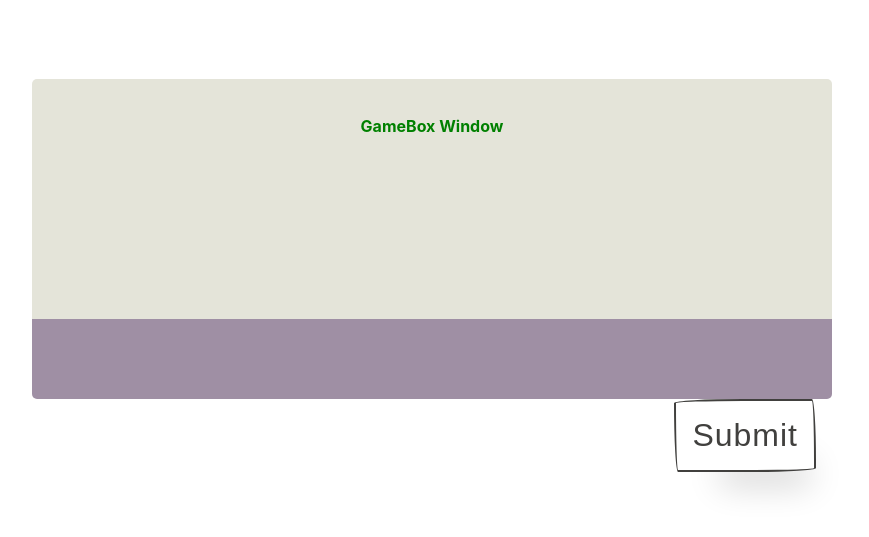
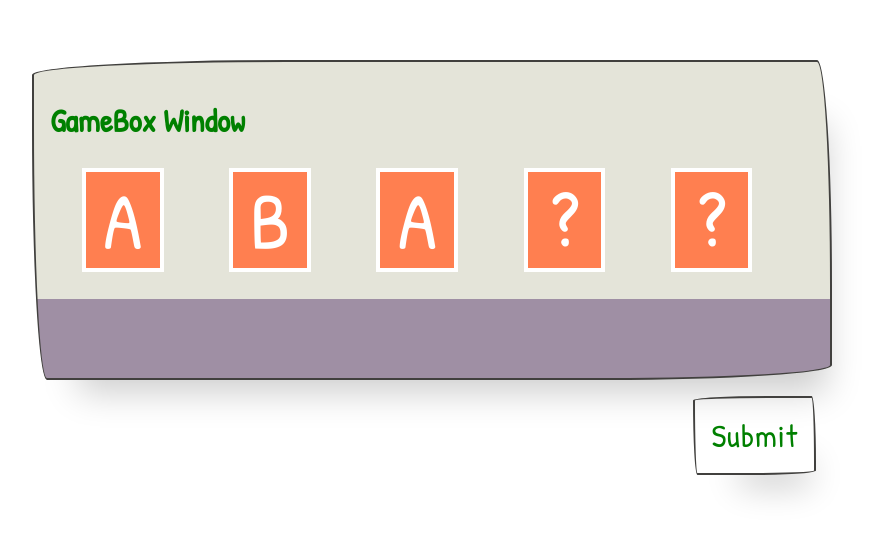
Before and after one commit to rightbrainpapi/stringabc, a React (Create React App) app: page / in a window 1280 px wide. Shown: the part 125-662 px from the top of the page, without its empty margins (208-1077 px from the left). Built offline with nearby package versions, Linux system fonts and the light colour scheme.

Commit message:
adding the template of the sequence

```diff
--- a/src/App.css
+++ b/src/App.css
@@ -1,4 +1,7 @@
 @import url("https://fonts.googleapis.com/css2?family=Patrick+Hand&display=swap");
+* {
+	font-family: "Patrick Hand", cursive;
+}
 .App {
 	width: 100vw;
 	height: 100vh;
@@ -14,12 +17,15 @@
 
 .GameBox {
 	display: flex;
-	justify-content: center;
+	/* justify-content: center; */
+	flex-direction: column;
 	color: green;
 	width: 50rem;
 	height: 20rem;
-	background: blue;
-	border-radius: 5px;
+
+	box-shadow: 20px 38px 34px -26px rgba(0, 0, 0, 0.2);
+	border-radius: 255px 15px 225px 15px/15px 225px 15px 255px;
+	border: solid 2px #41403e;
 	padding: 1em;
 
 	box-sizing: border-box;
@@ -35,18 +41,51 @@
      manipulated as such */
 	background-image: linear-gradient(180deg, rgba(0, 0, 0, 0) 75%, #9f8fa4 75%);
 }
+.title {
+	align-self: flex-start;
+}
+
+.AlphaCardsContainer {
+	display: flex;
+
+	/* align-items: center; */
+	/* justify-content: center; */
+	/* justify-content: space-between; */
+	width: 46rem;
+	height: 40%;
+	padding-left: 2rem;
+	/* background: blue; */
+}
+
+.AlphaCards {
+	width: 20%;
+	/* background: purple; */
+	display: flex;
+	align-items: center;
+	/* justify-content: center; */
+}
+
+.letter {
+	width: 50%;
+	display: flex;
+	justify-content: center;
+	align-items: center;
+	height: 6rem;
+	background: coral;
+	border: 4px solid white;
+	color: white;
+	font-size: 5rem;
+	/* text-align: center; */
+}
 
 .Submit {
-	/* width: 5rem;
-	height: 3rem; */
-
-	/* align-self: center; */
 	align-self: flex-end;
 	background: transparent;
 	padding: 1rem 1rem;
-	margin: 0 1rem;
+	margin: 1rem 1rem;
 	transition: all 0.5s ease;
 	color: #41403e;
+	color: green;
 	font-size: 2rem;
 	letter-spacing: 1px;
 	outline: none;
--- /dev/null
+++ b/src/components/AlphaCards.jsx
@@ -0,0 +1,30 @@
+import React, { Component } from "react";
+
+class AlphaCards extends Component {
+	render() {
+		return (
+			<div className="AlphaCardsContainer">
+				<div class="AlphaCards" id="AlphaCards">
+					<div className="letter">A</div>
+				</div>
+
+				<div class="AlphaCards" id="AlphaCards">
+					<div className="letter">B</div>
+				</div>
+
+				<div class="AlphaCards" id="AlphaCards">
+					<div className="letter">A</div>
+				</div>
+
+				<div class="AlphaCards" id="AlphaCards">
+					<div className="letter">?</div>
+				</div>
+				<div class="AlphaCards" id="AlphaCards">
+					<div className="letter">?</div>
+				</div>
+			</div>
+		);
+	}
+}
+
+export default AlphaCards;
--- a/src/components/GameBox.jsx
+++ b/src/components/GameBox.jsx
@@ -1,4 +1,5 @@
 import React, { Component } from "react";
+import AlphaCards from "./AlphaCards";
 
 class GameBox extends Component {
 	// onClose = (e) => {
@@ -8,7 +9,8 @@ class GameBox extends Component {
 		return (
 			<div className="GameContainer">
 				<div class="GameBox" id="GameBox">
-					<h4>GameBox Window</h4>
+					<h1 className="title">GameBox Window</h1>
+					<AlphaCards />
 				</div>
 				<button className="Submit">Submit</button>
 			</div>
```
